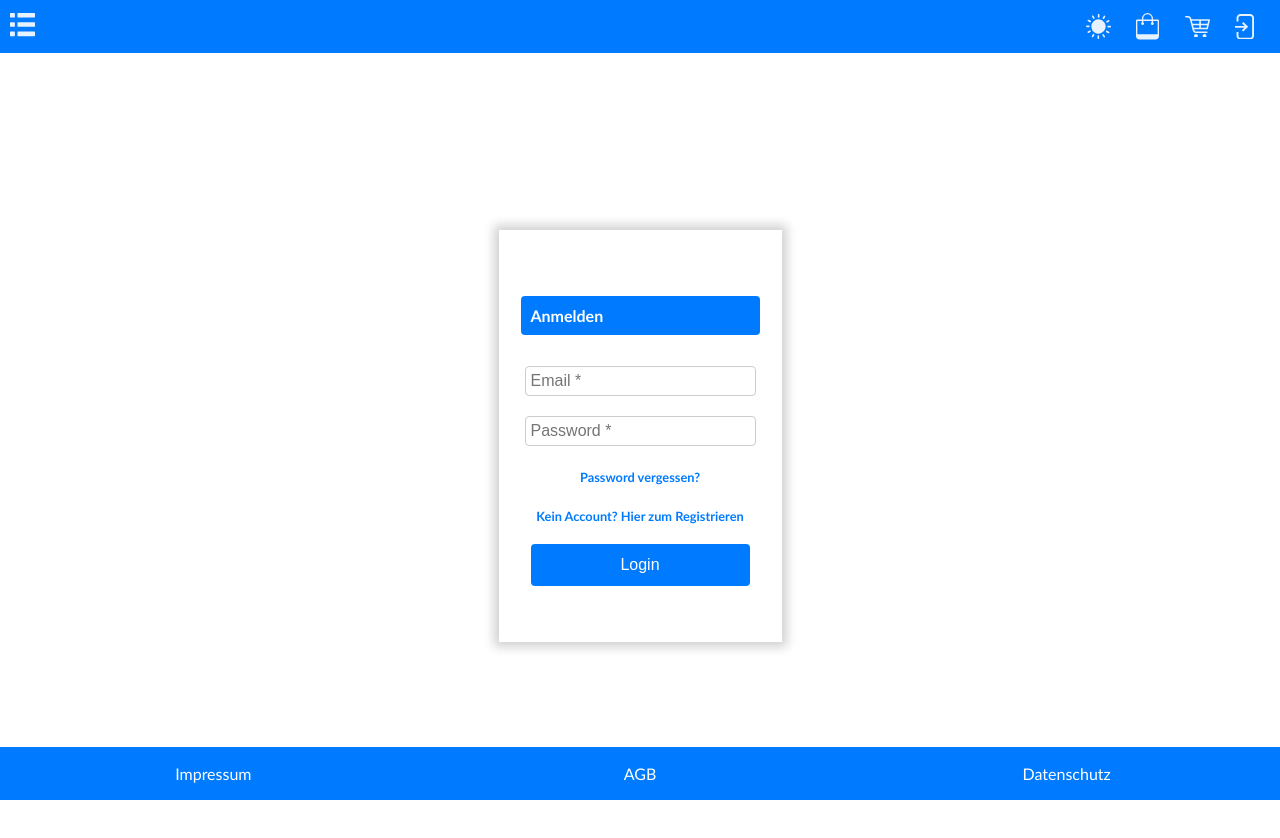
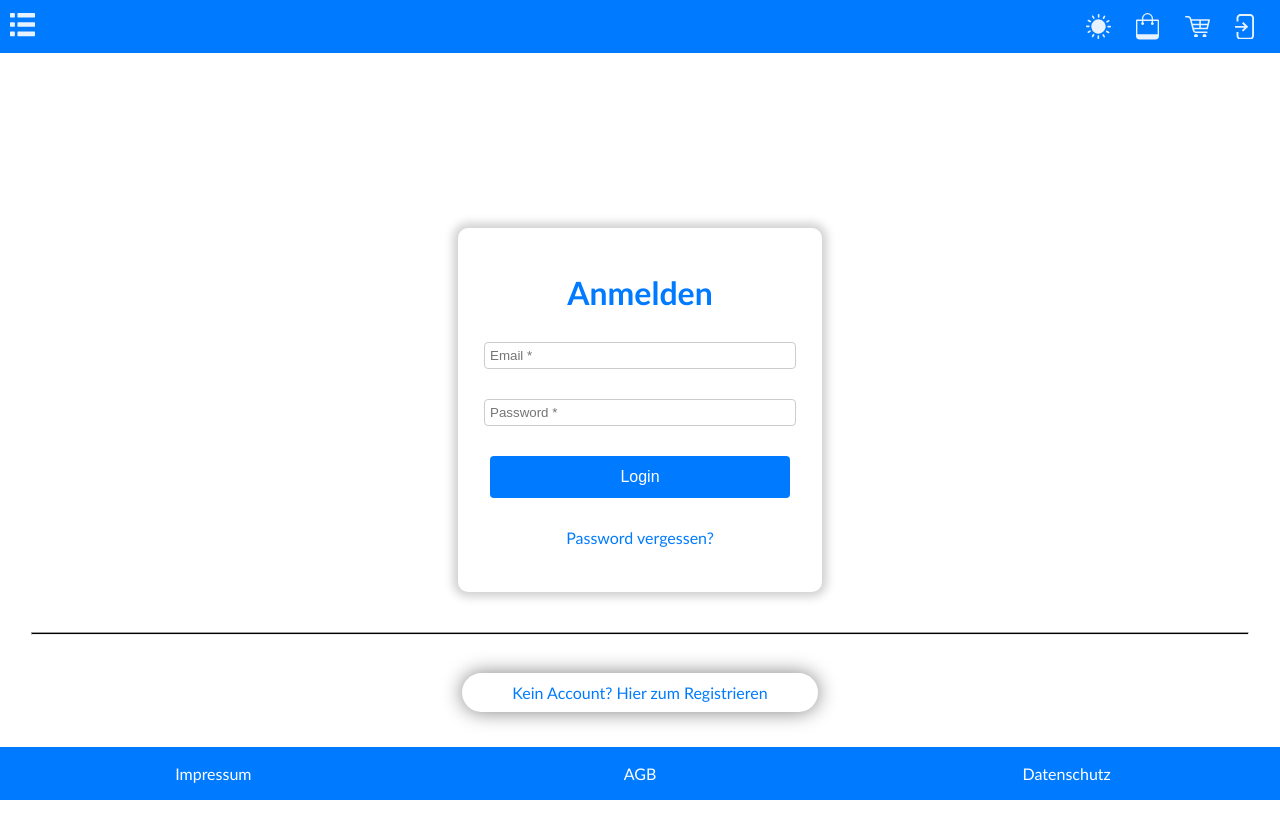
Before and after one commit to AkinKale1999/Project-New, a React (Create React App) app: page /login in a window 1280 px wide. Shown: the top 838 px of the page. Built offline with nearby package versions, Linux system fonts and the light colour scheme.

Commit message:
NEW FEATURES

```diff
--- a/src/App.css
+++ b/src/App.css
@@ -16,61 +16,45 @@
 }
 
 html,
-body,
-#root {
+body {
   scrollbar-width: auto;
   scrollbar-color: rgb(72, 230, 235) black;
-  margin: var(--margin);
-  padding: var(--padding);
-  width: var(--width);
+  margin: 0;
+  padding: 0;
   font-family: 'Gill Sans', 'Gill Sans MT', Calibri, 'Trebuchet MS', sans-serif;
   background-color: #fff;
   --color-dark: #000;
-  display: var(--display--flex);
-  justify-content: var(--justify-content);
-  align-items: var(--align-items);
-  flex-direction: var(--flex-direction);
-  height: 872px;
-
+  width: 100%;
+  height: auto;
 }
 
-/* --------------------------- */
-
-#Main_Container_Registry {
+#MainContainerRegistry {
   display: flex;
-  justify-content: var(--justify-content);
-  align-items: var(--align-items);
-  height: var(--height);
+  justify-content: center;
+  align-items: center;
   width: 100%;
+  height: 870px;
 }
 
-#Registry_Container {
-  width: 28vmax;
+#RegistryContainer {
   padding: 2rem;
   box-shadow: 0px 0px 10px 5px rgb(209, 209, 209);
+  max-width: 300px;
+  min-width: 200px;
+  display: flex;
+  align-items: center;
+  justify-content: center;
 }
 
-#Registry_Title {
-  background-color: #007bff;
-  color: #fff;
-  font-size: 1rem;
+.InputRegistry {
+  padding: 8px;
+  margin-bottom: 15px;
+  border: 1px solid #ccc;
   border-radius: 4px;
-  padding: 10px;
-  text-align: left;
+  width: 93%;
 }
 
-.input_registry {
-  padding: 8px;
-  margin-bottom: 1rem;
-  border: 1px solid #ccc;
-  border-radius: 4px;
-  font-size: var(--font-size);
-  width: var(--width);
-  box-sizing: border-box;
-  font-size: 0.8rem;
-}
-
-#Submit_Btn {
+#SubmitBtn {
   padding: 10px;
   background-color: #007bff;
   color: var(--color);
@@ -86,7 +70,7 @@ body,
   background-color: #0056b3;
 }
 
-#error_message {
+#errorMessage {
   color: red;
 }
 
@@ -129,43 +113,38 @@ body,
 /* -------------------------- */
 
 #Main_Container_Login {
-  display: var(--display--flex);
-  justify-content: var(--justify-content);
-  align-items: var(--align-items);
-  height: 100%;
-
+  display: flex;
+  justify-content: center;
+  align-items: center;
+  flex-direction: column;
+  width: 100%;
+  min-height: 820px;
 }
 
 #Login_Container {
   display: flex;
   align-items: center;
   justify-content: center;
-  height: 40%;
   padding: 2rem;
   box-shadow: 0px 0px 10px 5px rgb(209, 209, 209);
+  width: 300px;
+  margin-top: 120px;
+  border-radius: 10px;
 }
 
 #Login_Form {
   flex-direction: column;
   display: var(--display--flex);
+  justify-content: center;
   align-items: var(--align-items);
-  gap: 20px;
-}
-
-#Login_Title {
-  background-color: #007bff;
-  color: #fff;
-  font-size: 1rem;
-  border-radius: 4px;
+  gap: 30px;
+  height: 300px;
   width: 100%;
-  text-align: left;
-  padding: 10px;
 }
 
 #User_Login,
 #Password_Login {
   width: var(--width);
-  font-size: var(--font-size);
   padding: 5px;
   border: 1px solid #ccc;
   border-radius: 4px;
@@ -180,7 +159,7 @@ body,
   background-color: #007bff;
   color: white;
   cursor: var(--cursor-pointer);
-  transition: background-color 1s;
+  transition: background-color 0.3s ease;
 }
 
 #LoginBtn:hover {
@@ -188,11 +167,24 @@ body,
 }
 
 
+#BreakPoint {
+  color: black;
+  background-color: black;
+  height: 1px;
+  width: 95%;
+  margin-top: 40px;
+}
+
+#RegisterLink {
+  margin-top: 30px;
+  padding: 10px 50px;
+  border-radius: 50px;
+  box-shadow: 0px 0px 20px 0px grey;
+}
+
 /* -------------------------- */
 #MessageBackend {
-  font-size: var(--font-size);
   color: red;
-  margin: var(--margin);
 }
 
 /* -------------------------- */
@@ -200,12 +192,11 @@ body,
   display: flex;
   background-color: #007bff;
   height: 53px;
-  align-items: center;
-  justify-content: center;
   width: 100%;
   position: fixed;
   bottom: 0;
   left: 0;
+
 }
 
 .Footer_Elements {
@@ -296,11 +287,6 @@ body,
   left: 50%;
   transform: translate(-50%, -50%);
   font-size: 1.8rem;
-}
-
-.Menu_Links_For_Navigation {
-  text-decoration: none;
-  color: var(--color);
 }
 
 #animated-I {
--- a/src/components/ChangeMode/ChangeMode.jsx
+++ b/src/components/ChangeMode/ChangeMode.jsx
@@ -1,6 +1,6 @@
 export default function ChangeMode() {
     return (
-        <div >
+        <div>
             <svg className="NavbarElements" data-name="Layer 1" xmlns="http://www.w3.org/2000/svg" viewBox="0 0 122.88 122.88"><title>Heller Modus</title><path d="M30,13.21A3.93,3.93,0,1,1,36.8,9.27L41.86,18A3.94,3.94,0,1,1,35.05,22L30,13.21Zm31.45,13A35.23,35.23,0,1,1,36.52,36.52,35.13,35.13,0,0,1,61.44,26.2ZM58.31,4A3.95,3.95,0,1,1,66.2,4V14.06a3.95,3.95,0,1,1-7.89,0V4ZM87.49,10.1A3.93,3.93,0,1,1,94.3,14l-5.06,8.76a3.93,3.93,0,1,1-6.81-3.92l5.06-8.75ZM109.67,30a3.93,3.93,0,1,1,3.94,6.81l-8.75,5.06a3.94,3.94,0,1,1-4-6.81L109.67,30Zm9.26,28.32a3.95,3.95,0,1,1,0,7.89H108.82a3.95,3.95,0,1,1,0-7.89Zm-6.15,29.18a3.93,3.93,0,1,1-3.91,6.81l-8.76-5.06A3.93,3.93,0,1,1,104,82.43l8.75,5.06ZM92.89,109.67a3.93,3.93,0,1,1-6.81,3.94L81,104.86a3.94,3.94,0,0,1,6.81-4l5.06,8.76Zm-28.32,9.26a3.95,3.95,0,1,1-7.89,0V108.82a3.95,3.95,0,1,1,7.89,0v10.11Zm-29.18-6.15a3.93,3.93,0,0,1-6.81-3.91l5.06-8.76A3.93,3.93,0,1,1,40.45,104l-5.06,8.75ZM13.21,92.89a3.93,3.93,0,1,1-3.94-6.81L18,81A3.94,3.94,0,1,1,22,87.83l-8.76,5.06ZM4,64.57a3.95,3.95,0,1,1,0-7.89H14.06a3.95,3.95,0,1,1,0,7.89ZM10.1,35.39A3.93,3.93,0,1,1,14,28.58l8.76,5.06a3.93,3.93,0,1,1-3.92,6.81L10.1,35.39Z" /></svg>
         </div>
     )
--- a/src/components/Login/Login.jsx
+++ b/src/components/Login/Login.jsx
@@ -73,7 +73,7 @@ function Login() {
       <div id="Main_Container_Login" ref={Main_Container}>
         <div id="Login_Container">
           <form action="/login" id="Login_Form" onSubmit={handleLogin}>
-            <h1 id="Login_Title">Anmelden</h1>
+            <h1 style={{ margin: "0", color: "#007bff" }}>Anmelden</h1>
             <input
               type="text"
               id="User_Login"
@@ -88,20 +88,24 @@ function Login() {
               value={Password}
               onChange={(e) => setPassword(e.target.value)}
             />
-            <div>
-              <Link to={"/Password-Vergessen"} style={{ color: "#007bff", textDecoration: "none", fontSize: "0.8rem", fontWeight: "900" }}>Password vergessen?</Link>
-            </div>
-            <div>
-              <Link to={"/Registrierung"} style={{ color: "#007bff", textDecoration: "none", fontSize: "0.8rem", fontWeight: "900" }}>Kein Account? Hier zum Registrieren</Link>
-            </div>
+
             <input id="LoginBtn" type="submit" value={buttonText} disabled={isLoading} />
             {/* disabled={isLoading} bedeutet das wenn isLoading = true ist das man mit dem Button nicht
             Interagieren kann, wenn er false ist dann schon*/}
 
             {(Errormessage || Successmessage) && <div id="MessageBackend">{Errormessage || Successmessage}</div>}
+
+            <div>
+              <Link style={{ textDecoration: "none", color: "#007bff" }} to={"/Password-Vergessen"}>Password vergessen?</Link>
+            </div>
+
           </form >
-        </div >
-      </div >
+
+        </div>
+        <hr id="BreakPoint" />
+        <div id="RegisterLink">
+          <Link style={{ textDecoration: "none", color: "#007bff" }} to={"/Registrierung"}>Kein Account? Hier zum Registrieren</Link></div>
+      </div>
     </>
   );
 }
--- a/src/components/Registry/Registry.jsx
+++ b/src/components/Registry/Registry.jsx
@@ -90,14 +90,14 @@ function Register() {
 
   return (
     <>
-      <div id="Main_Container_Registry">
-        <div id="Registry_Container">
+      <div id="MainContainerRegistry">
+        <div id="RegistryContainer">
           <form action="" onSubmit={handleRegister}>
-            <h1 id="Registry_Title">Registrierung</h1>
+            <h1 style={{ color: "#007bff", textAlign: "center" }}>Registrierung</h1>
             <input
               type="text"
               name="name"
-              className="input_registry"
+              className="InputRegistry"
               placeholder="Vorname*"
               value={Name}
               onChange={(e) => setName(e.target.value)}
@@ -105,7 +105,7 @@ function Register() {
             <input
               type="text"
               name="family_name"
-              className="input_registry"
+              className="InputRegistry"
               placeholder="Nachname*"
               value={Family_Name}
               onChange={(e) => setFamilyName(e.target.value)}
@@ -113,7 +113,7 @@ function Register() {
             <input
               type="text"
               name="Username"
-              className="input_registry"
+              className="InputRegistry"
               placeholder="Username*"
               value={Username}
               onChange={(e) => setUsername(e.target.value)}
@@ -121,7 +121,7 @@ function Register() {
             <input
               type="text"
               name="Email"
-              className="input_registry"
+              className="InputRegistry"
               placeholder="E-mail"
               value={Email}
               onChange={(e) => setEmail(e.target.value)}
@@ -130,36 +130,37 @@ function Register() {
               <input
                 type={ShowPassword}
                 name="password"
-                className="input_registry"
+                className="InputRegistry"
                 placeholder="Passwort*"
                 value={Password}
                 onChange={(e) => setPassword(e.target.value)}
               />
             </div>
 
-            <div id="password_container">
+            <div>
               <input
                 type={ShowPassword}
                 name="confirm password"
-                className="input_registry"
+                className="InputRegistry"
                 placeholder="Passwort Bestätigen*"
                 onChange={(e) => setConfirmPassword(e.target.value)}
               />
             </div>
             <div>
-              <button id="Submit_Btn" ref={messageExist}>
+              <button id="SubmitBtn" ref={messageExist}>
                 Absenden
               </button>
             </div>
 
             <div>
-              <p id="error_message">{errormessage}</p>
+              <p id="errorMessage">{errormessage}</p>
             </div>
             <div>
-              <div id="Navigate_To_LoginDIV">
-                <Link to={"/Login"} id="Sign_In" style={{ color: "#007bff", textDecoration: "none" }}>
+              <div style={{ textAlign: "center" }}>
+                <Link to={"/Login"} style={{ color: "#007bff", textDecoration: "none" }}>
                   Bereits Registriert ? Zum Login
                 </Link>
+
               </div>
             </div>
           </form>
```
